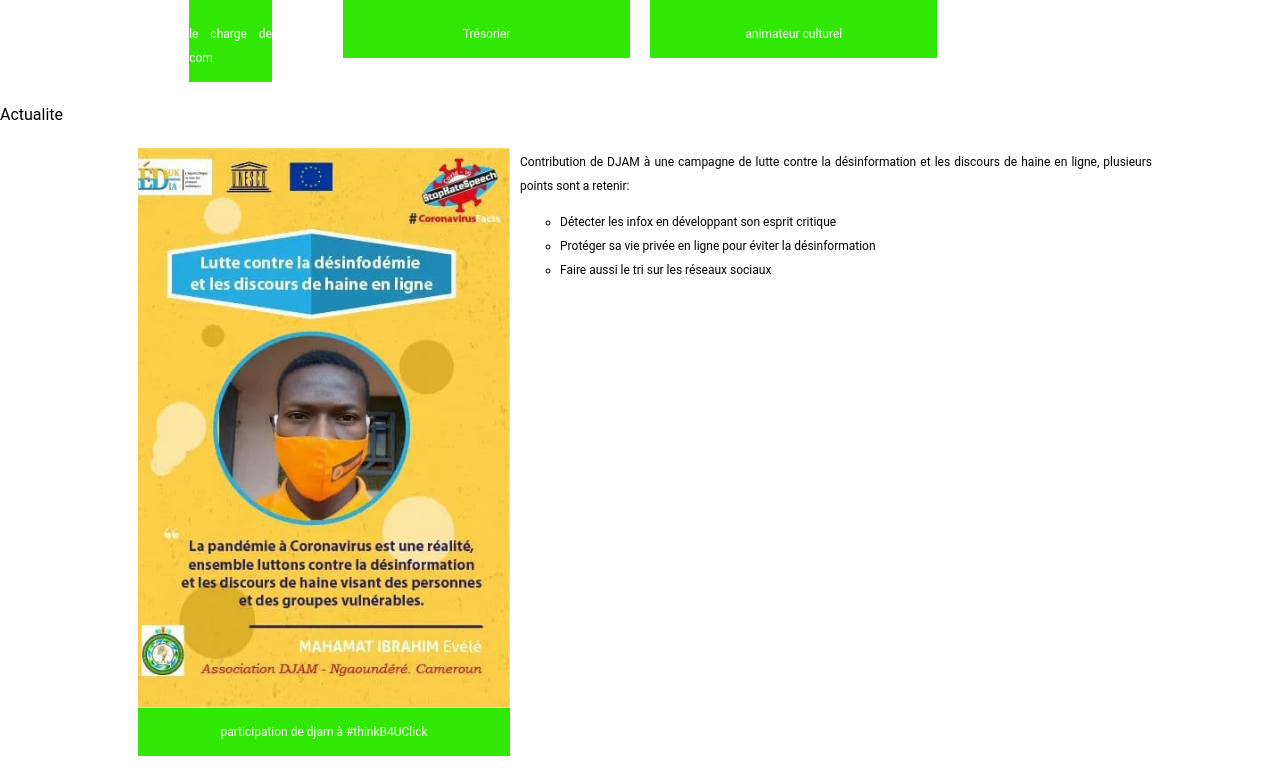
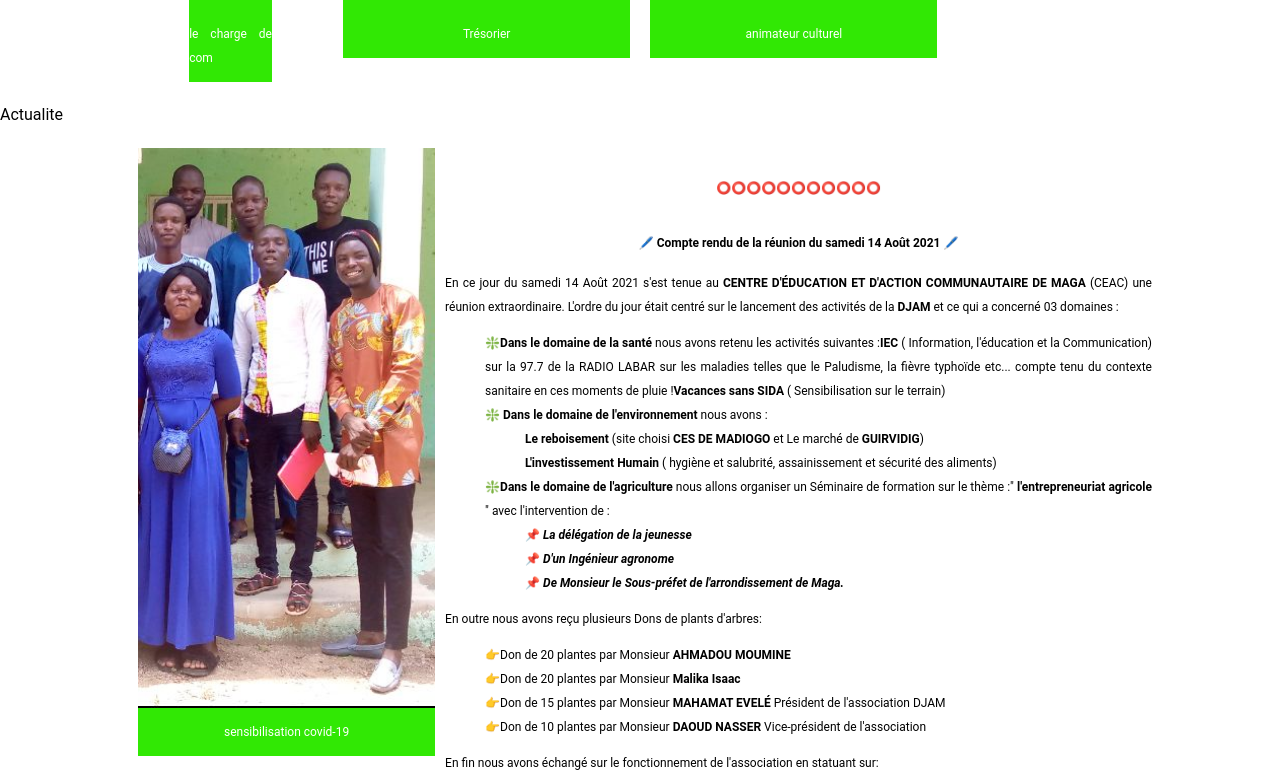
Before and after one commit to minims237/djam, a React (Create React App) app: page /actualite in a window 1280 px wide. Shown: the part 2649-3431 px from the top of the page. Built offline with nearby package versions, Linux system fonts and the light colour scheme.

Commit message:
actualite

```diff
--- a/src/component/Accueil.js
+++ b/src/component/Accueil.js
@@ -5,7 +5,6 @@ const Accueil=()=>{
         <div className='accueil_contener' >
             <p>dynamique des jeunes de l'arrondissement de maga</p>
             <img src={pro} className='acc_img' alt='pro'/>
-
         </div>
     )
 }
--- a/src/component/Actualite.js
+++ b/src/component/Actualite.js
@@ -3,10 +3,119 @@ import "./style/Presentation.css";
 import act1 from "../assests/act1.jpg";
 import act3 from "../assests/act3.jpg";
 import act5 from "../assests/act5.jpg";
+import actnn from "../assests/actuN1.jpg";
 const Actualite = () => {
   return (
     <div className="actualite_contener">
       <h2>Actualite</h2>
+      <div className="presentation_contener_member">
+        <div className="presentation_contener_cont">
+          <div className="membres_item">
+            <img src={actnn} alt="com" className="actImg" />
+            <section>
+              <div>
+                {" "}
+                <p>sensibilisation covid-19</p>
+              </div>
+            </section>
+          </div>
+
+          <p>
+            <div className="titls">
+              {" "}
+              <h4> ⭕️⭕️⭕️⭕️⭕️⭕️⭕️⭕️⭕️⭕️⭕️</h4>
+              <h4>🖊️ Compte rendu de la réunion du samedi 14 Août 2021 🖊️</h4>
+            </div>
+            En ce jour du samedi 14 Août 2021 s'est tenue au{" "}
+            <b>CENTRE D'ÉDUCATION ET D'ACTION COMMUNAUTAIRE DE MAGA</b> (CEAC)
+            une réunion extraordinaire. L'ordre du jour était centré sur le
+            lancement des activités de la <b>DJAM</b> et ce qui a concerné 03
+            domaines :
+            <ul>
+              <li>
+                ❇️<b>Dans le domaine de la santé</b> nous avons retenu les
+                activités suivantes :<b>IEC</b> ( Information, l'éducation et la
+                Communication) sur la 97.7 de la RADIO LABAR sur les maladies
+                telles que le Paludisme, la fièvre typhoïde etc... compte tenu
+                du contexte sanitaire en ces moments de pluie !
+                <b>Vacances sans SIDA</b> ( Sensibilisation sur le terrain)
+              </li>
+              <li>
+                ❇️ <b>Dans le domaine de l'environnement</b> nous avons :
+                <ul>
+                  <li>
+                    {" "}
+                    <b>Le reboisement</b> (site choisi <b>CES DE MADIOGO</b> et
+                    Le marché de <b>GUIRVIDIG</b>)
+                  </li>
+                  <li>
+                    <b>L'investissement Humain</b> ( hygiène et salubrité,
+                    assainissement et sécurité des aliments)
+                  </li>
+                </ul>
+              </li>
+              <li>
+                ❇️<b>Dans le domaine de l'agriculture</b> nous allons organiser
+                un Séminaire de formation sur le thème :"{" "}
+                <b>l'entrepreneuriat agricole</b> " avec l'intervention de :
+                <ul>
+                  <li>
+                    📌
+                    <b>
+                      <i> La délégation de la jeunesse</i>
+                    </b>{" "}
+                  </li>
+                  <li>
+                    📌{" "}
+                    <b>
+                      <i> D'un Ingénieur agronome</i>
+                    </b>
+                  </li>
+                  <li>
+                    📌{" "}
+                    <b>
+                      <i>
+                        De Monsieur le Sous-préfet de l'arrondissement de Maga.
+                      </i>
+                    </b>
+                  </li>
+                </ul>
+              </li>
+            </ul>
+            En outre nous avons reçu plusieurs Dons de plants d'arbres:
+            <ul>
+              <li>
+                👉Don de 20 plantes par Monsieur <b>AHMADOU MOUMINE</b>
+              </li>
+              <li>
+                👉Don de 20 plantes par Monsieur <b>Malika Isaac</b>
+              </li>
+              <li>
+                👉Don de 15 plantes par Monsieur <b>MAHAMAT EVELÉ</b> Président
+                de l'association DJAM
+              </li>
+              <li>
+                👉Don de 10 plantes par Monsieur <b>DAOUD NASSER</b>{" "}
+                Vice-président de l'association
+              </li>
+            </ul>
+            En fin nous avons échangé sur le fonctionnement de l'association en
+            statuant sur:
+            <ul>
+              <li>
+                👉les frais d'adhésion qui s'élève à <b>2.000Fcfa</b>
+              </li>
+              <li>
+                👉les cotisations mensuelles qui s'élèvent à <b>500Fcfa</b> et
+                qui seront en vigueur à compter du mois de septembre prochain.
+              </li>
+            </ul>
+            <h5>Le Président de l'association</h5>
+            <h5>Le Secrétariat général</h5>
+            <h5>La cellule de communication</h5>
+          </p>
+        </div>
+      </div>
       <div className="presentation_contener_member">
         <div className="presentation_contener_cont">
           <div className="membres_item">
@@ -16,7 +125,7 @@ const Actualite = () => {
             </section>
           </div>
           <div className="membres_item cache">
-            <img src={act3} alt="prsi" className="actImg"/>
+            <img src={act3} alt="prsi" className="actImg" />
             <section>
               <p>cloture de la campagne #thinkB4UClick</p>
             </section>
@@ -35,7 +144,6 @@ const Actualite = () => {
             </ul>
           </p>
         </div>
-
       </div>
       <div className="presentation_contener_member">
         <div className="presentation_contener_cont">
@@ -68,7 +176,6 @@ const Actualite = () => {
             </ul>
           </p>
         </div>
-
       </div>
     </div>
   );
--- a/src/component/Presentation.js
+++ b/src/component/Presentation.js
@@ -6,6 +6,7 @@ import fond2 from "../assests/fond2.jpg";
 import fond3 from "../assests/fond3.jpg";
 import com from "../assests/celcom.jpg";
 import sgg from "../assests/sgg.jpg"
+
 const Presentation = () => {
   return (
     <div className="presentation_contener">
@@ -27,13 +28,13 @@ const Presentation = () => {
             s’inscrivant dans des processus d'insertion sociale
             et/professionnelle. ainsi l'association oeuvre dans plusieurs
             domaine tel comme:
-            <ul>
-              <li>le domaine de la santé</li>
-              <li>le domaine de l'education</li>
-              <li>le domaine du sport et du loisir</li>
-              <li>le domaine de l’agriculture</li>
-              <li>le domaine de la paix et sécurité</li>
-              <li>le domaine l'entrepreneuriats</li>
+            <ul><b>
+              <li>❇️ le domaine de la santé</li>
+              <li>❇️ le domaine de l'education</li>
+              <li>❇️ le domaine du sport et du loisir</li>
+              <li>❇️ le domaine de l’agriculture</li>
+              <li>❇️ le domaine de la paix et sécurité</li>
+              <li>❇️ le domaine l'entrepreneuriats</li></b>
             </ul>
           </p>
         </div>
--- a/src/component/style/Actualite.css
+++ b/src/component/style/Actualite.css
@@ -12,6 +12,16 @@
  .actImg{
      height: 40vh;
  }
+ .presentation_contener_cont ul li{
+     list-style: none;
+ }
+    .titls{
+        display: flex;
+        flex-direction: column;
+        justify-content: center;
+        align-items: center;
+        padding-top: 10px;
+    }
 @media only screen and (max-width: 768px) {
     .actualite_contener{
         display: flex;
```
Also changed, not shown: src/assests/actuN1.jpg (added), src/assests/actuN2.jpg (added). Lines whose indentation alone changed are shown as unchanged.
